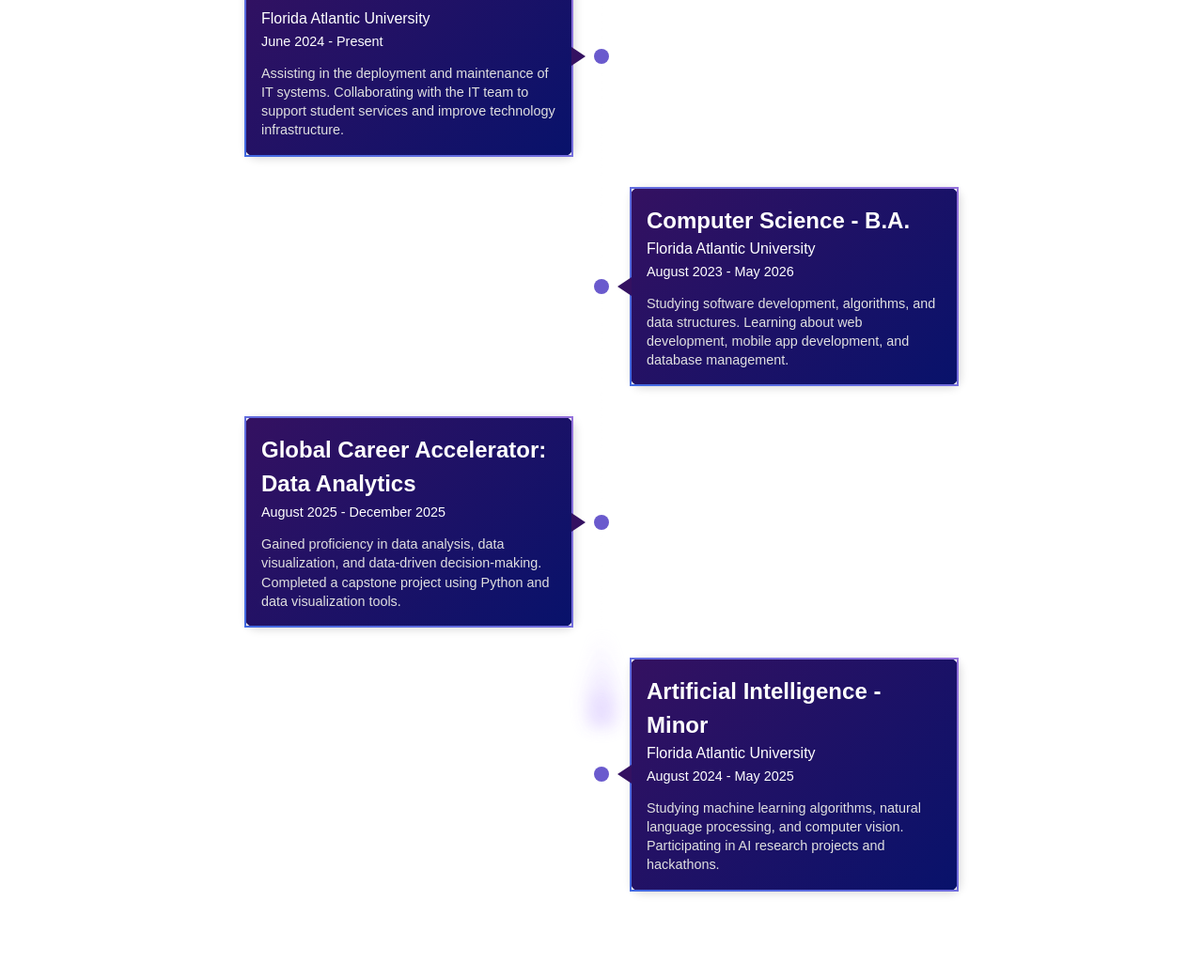
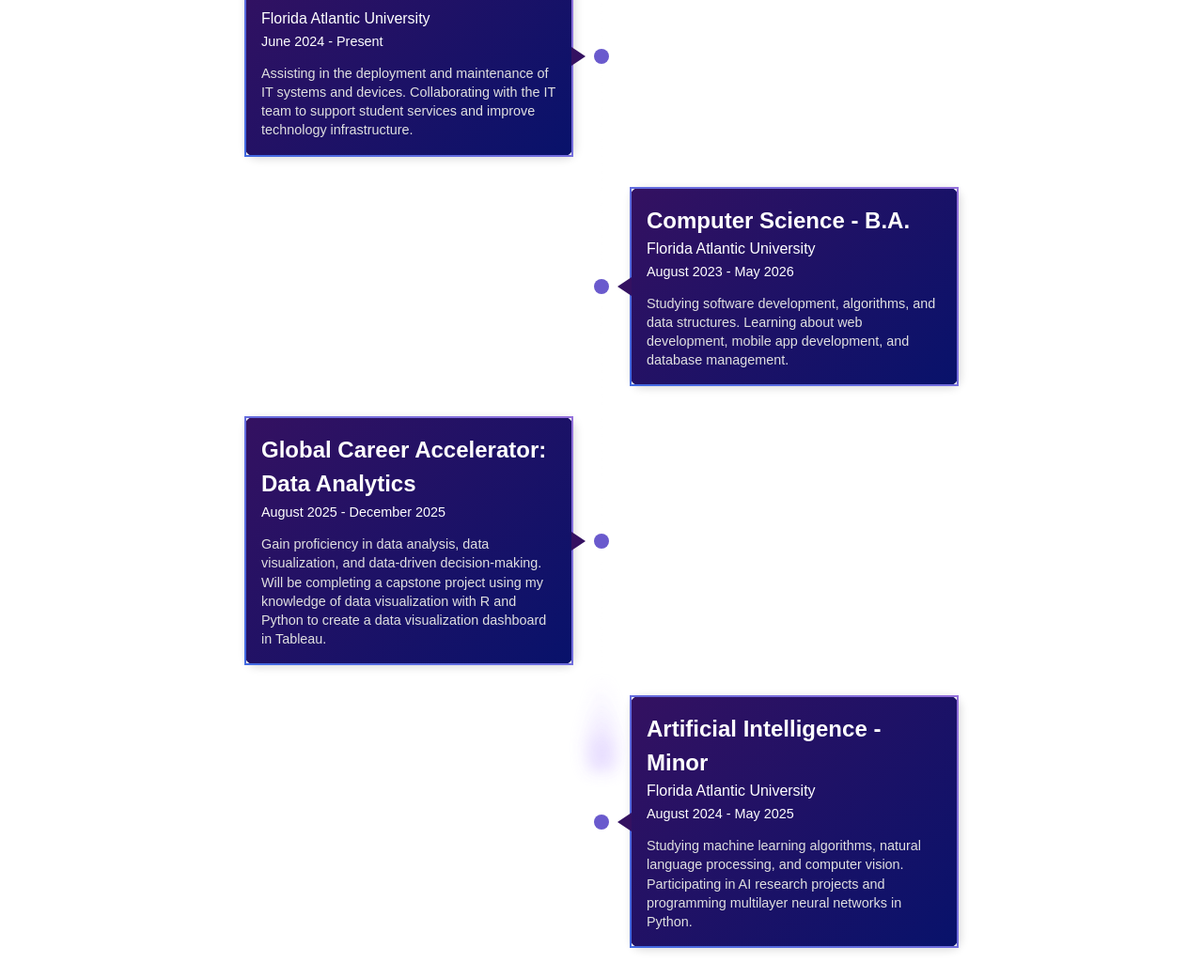
Before and after one commit to Sebas-D-Dev/portfolio-v2, a Next.js app: page /pages/work in a window 1280 px wide. Shown: the part 224-1265 px from the top of the page at 94% size. Built offline with nearby package versions, Linux system fonts and the light colour scheme.

Commit message:
Modifying text content.

```diff
--- a/app/page.tsx
+++ b/app/page.tsx
@@ -43,7 +43,7 @@
       <div className="portfolio-container">
         {/* Title Section */}
         <div className="title-section">
-          <h1 className="title-heading">Sebastian&apos;s Portfolio</h1>
+          <h1 className="title-heading">Sebastian Torres</h1>
           <p className="skill-text">
             Working with <span className="skill-highlight">{activeSkill}</span>
           </p>
--- a/app/pages/about/page.tsx
+++ b/app/pages/about/page.tsx
@@ -70,7 +70,7 @@
         {/* Description Container */}
         <div className="description-container">
           <p>
-            I am a full-stack developer with a passion for building scalable applications using modern technologies.
+            I am an aspiring full-stack developer with a passion for building scalable applications using modern technologies.
             I love working with frameworks like <strong>React, Next.js</strong>, and <strong>Flask</strong>, and I always seek to optimize code efficiency and user experience.
           </p>
         </div>
--- a/app/pages/work/page.tsx
+++ b/app/pages/work/page.tsx
@@ -11,14 +11,14 @@
     title: "Student Affairs IT Intern",
     company: "Florida Atlantic University",
     date: "June 2024 - Present",
-    description: "Assisting in the deployment and maintenance of IT systems. Collaborating with the IT team to support student services and improve technology infrastructure."
+    description: "Assisting in the deployment and maintenance of IT systems and devices. Collaborating with the IT team to support student services and improve technology infrastructure."
   },
 
   {
     title: "Global Career Accelerator: Data Analytics",
     institution: "CareerBase",
     date: "August 2025 - December 2025",
-    description: "Gained proficiency in data analysis, data visualization, and data-driven decision-making. Completed a capstone project using Python and data visualization tools."
+    description: "Gain proficiency in data analysis, data visualization, and data-driven decision-making. Will be completing a capstone project using my knowledge of data visualization with R and Python to create a data visualization dashboard in Tableau."
   },
 ];
 
@@ -33,7 +33,7 @@
   { title: "Artificial Intelligence - Minor",
     institution: "Florida Atlantic University",
     date: "August 2024 - May 2025",
-    description: "Studying machine learning algorithms, natural language processing, and computer vision. Participating in AI research projects and hackathons."
+    description: "Studying machine learning algorithms, natural language processing, and computer vision. Participating in AI research projects and programming multilayer neural networks in Python."
   },
 ];
 
```
